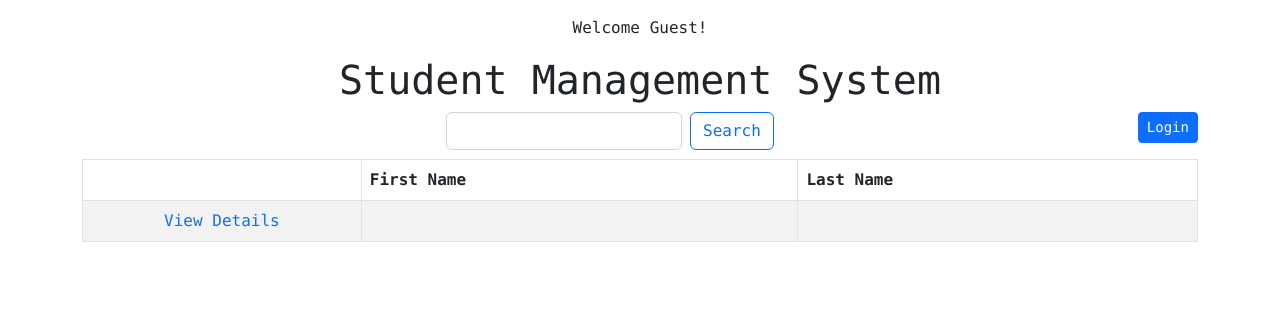
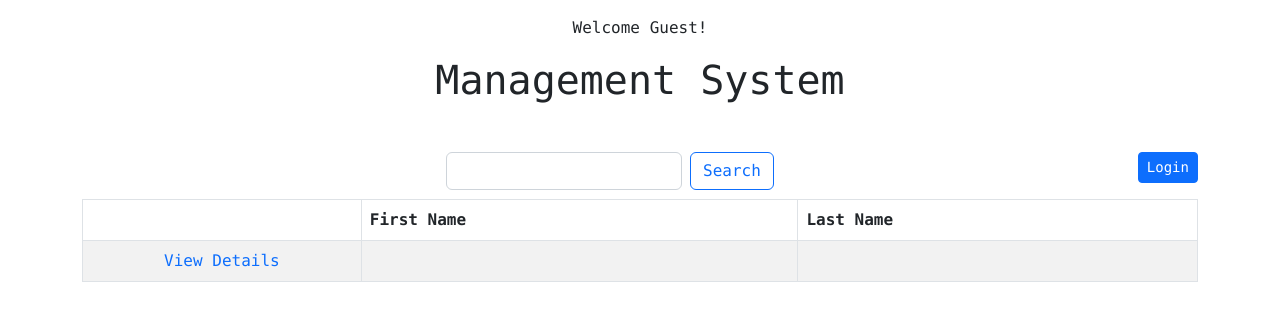
Before and after one commit to mikhail-cruz/studentSystem, a PHP site: page / in a window 1280 px wide. Shown: the top 321 px of the page. Run offline with PHP 8.4, Linux system fonts and the light colour scheme; data that the repository does not hold is empty.

Commit message:
edited some stuff

```diff
--- a/add.php
+++ b/add.php
@@ -31,7 +31,7 @@ if(isset($_POST['submit'])){
   <meta charset="UTF-8">
   <meta http-equiv="X-UA-Compatible" content="IE=edge">
   <meta name="viewport" content="width=device-width, initial-scale=1.0">
-  <title>Student Management System</title>
+  <title>Management System</title>
 
   <!-- * Bootstrap CDN  -->
   <link rel="stylesheet" href="https://cdn.jsdelivr.net/npm/bootstrap@5.2.2/dist/css/bootstrap.min.css" integrity="sha384-Zenh87qX5JnK2Jl0vWa8Ck2rdkQ2Bzep5IDxbcnCeuOxjzrPF/et3URy9Bv1WTRi" crossorigin="anonymous">
@@ -44,7 +44,7 @@ if(isset($_POST['submit'])){
 </head>
 <body>
   <div class="container font-monospace">
-    <h1 class="m-5 text-center">Add New Student</h1>
+    <h1 class="m-5 text-center">Add New</h1>
     <div class="m-5 m-auto">
       <form action="" method="POST">
         <div class="mb-3">
--- a/edit.php
+++ b/edit.php
@@ -41,7 +41,7 @@ if(isset($_POST['submit'])){
   <meta charset="UTF-8">
   <meta http-equiv="X-UA-Compatible" content="IE=edge">
   <meta name="viewport" content="width=device-width, initial-scale=1.0">
-  <title>Student Management System</title>
+  <title>Management System</title>
 
   <!-- * Bootstrap CDN  -->
   <link rel="stylesheet" href="https://cdn.jsdelivr.net/npm/bootstrap@5.2.2/dist/css/bootstrap.min.css" integrity="sha384-Zenh87qX5JnK2Jl0vWa8Ck2rdkQ2Bzep5IDxbcnCeuOxjzrPF/et3URy9Bv1WTRi" crossorigin="anonymous">
@@ -54,7 +54,7 @@ if(isset($_POST['submit'])){
 </head>
 <body>
   <div class="container font-monospace">
-    <h1 class="m-5 text-center">Edit Student Details</h1>
+    <h1 class="m-5 text-center">Edit Details</h1>
     <div class="m-5 m-auto">
       <form action="" method="POST">
         <div class="mb-3">
--- a/index.php
+++ b/index.php
@@ -8,7 +8,7 @@ include_once('connections/connection.php');
 
 $connection = connection();
 
-$sql = "SELECT * FROM student_list ORDER BY id DESC LIMIT 50";
+$sql = "SELECT * FROM student_list ORDER BY id DESC";
 $students = $connection->query($sql) or die ($connection->error);
 $row = $students->fetch_assoc();
 
@@ -20,7 +20,7 @@ $row = $students->fetch_assoc();
   <meta charset="UTF-8">
   <meta http-equiv="X-UA-Compatible" content="IE=edge">
   <meta name="viewport" content="width=device-width, initial-scale=1.0">
-  <title>Student Management System</title>
+  <title>Management System</title>
 
   <!-- * Bootstrap CDN  -->
   <link rel="stylesheet" href="https://cdn.jsdelivr.net/npm/bootstrap@5.2.2/dist/css/bootstrap.min.css" integrity="sha384-Zenh87qX5JnK2Jl0vWa8Ck2rdkQ2Bzep5IDxbcnCeuOxjzrPF/et3URy9Bv1WTRi" crossorigin="anonymous">
@@ -39,12 +39,12 @@ $row = $students->fetch_assoc();
       echo 'Welcome Guest!';
     } ?>
     </p>
-    <h1 class="text-center mt-3">Student Management System</h1>
+    <h1 class="text-center mt-3 mb-5">Management System</h1>
 
     <div class="d-flex justify-content-between">
       <div>
         <?php if((isset($_SESSION['Access']) && $_SESSION['Access'] == 'administrator') ||(isset($_SESSION['Access']) && $_SESSION['Access'] == 'user')) { ?>
-        <a href="add.php" class="mb-3 text-decoration-none btn btn-sm btn-primary">Add New Student</a>
+        <a href="add.php" class="mb-3 text-decoration-none btn btn-sm btn-primary">Add New</a>
         <?php } ?>
       </div>
 
--- a/result.php
+++ b/result.php
@@ -26,7 +26,7 @@ $row = $students->fetch_assoc();
   <meta charset="UTF-8">
   <meta http-equiv="X-UA-Compatible" content="IE=edge">
   <meta name="viewport" content="width=device-width, initial-scale=1.0">
-  <title>Student Management System</title>
+  <title>Management System</title>
 
   <!-- * Bootstrap CDN  -->
   <link rel="stylesheet" href="https://cdn.jsdelivr.net/npm/bootstrap@5.2.2/dist/css/bootstrap.min.css" integrity="sha384-Zenh87qX5JnK2Jl0vWa8Ck2rdkQ2Bzep5IDxbcnCeuOxjzrPF/et3URy9Bv1WTRi" crossorigin="anonymous">
@@ -45,7 +45,7 @@ $row = $students->fetch_assoc();
       echo 'Welcome Guest!';
     } ?>
     </p>
-    <h1 class="text-center mt-3">Student Management System</h1>
+    <h1 class="text-center mt-3">Management System</h1>
 
     <div class="d-flex justify-content-between">
       <div>
```
Also changed, not shown: details.php (+9 -8 lines), login.php (+7 -8 lines).
